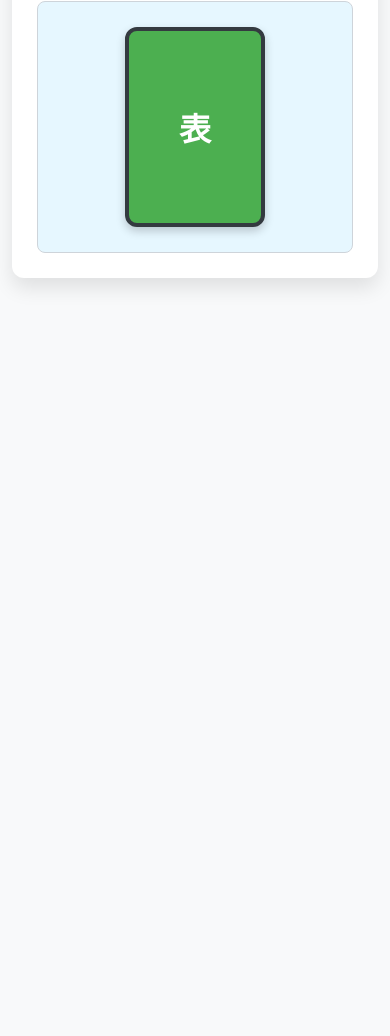
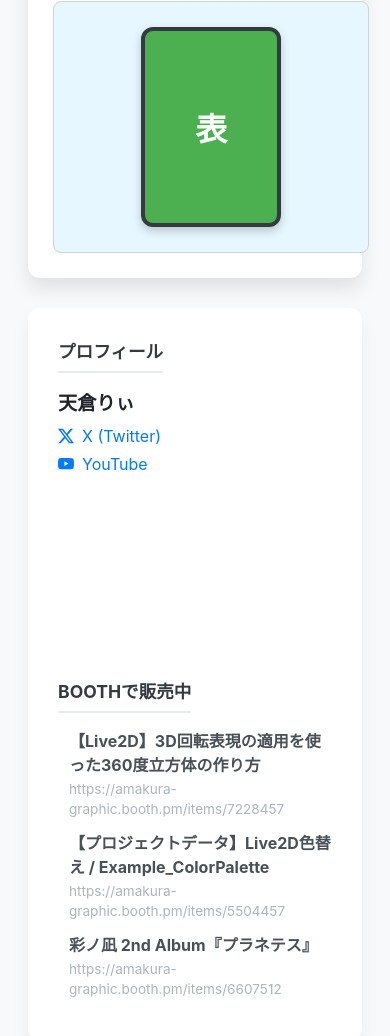
Before and after one commit to AmakuraRili/3axes_simulation, a plain HTML site: page index.html in a window 390 px wide. Shown: the part 878-1914 px from the top of the page. Before the commit the page ends 1184 px from the top, so only its background shows below. Drawn offline with Linux system fonts and the light colour scheme.

Commit message:
Refactor layout and add footer section
Updated layout styles for better responsiveness and added footer section with profile and product links.

```diff
--- a/index.html
+++ b/index.html
@@ -9,23 +9,26 @@
         body {
             font-family: 'Inter', Arial, sans-serif;
             display: flex;
-            justify-content: center;
-            align-items: flex-start;
+            flex-direction: column; /* 変更: 縦並びにする */
+            justify-content: flex-start; /* 変更: 上詰め */
+            align-items: center; /* 変更: 中央揃え */
             min-height: 100vh;
             padding: 20px;
             background-color: #f8f9fa;
+            box-sizing: border-box;
         }
 
         .container {
             display: grid;
             grid-template-columns: 1fr 400px; /* コントロールエリアと情報エリア */
             max-width: 1200px;
-            width: 95%;
+            width: 100%; /* 95%から変更 */
             gap: 30px;
             background-color: white;
             padding: 25px;
             border-radius: 12px;
             box-shadow: 0 10px 20px rgba(0, 0, 0, 0.1);
+            box-sizing: border-box;
         }
 
         /* レスポンシブ対応 */
@@ -39,6 +42,15 @@
             .info-area {
                 padding-top: 20px;
                 border-top: 1px solid #eee;
+            }
+            /* フッターのレスポンシブ */
+            .footer-content {
+                flex-direction: column;
+                gap: 30px;
+            }
+            .footer-section {
+                border-right: none !important;
+                padding-right: 0 !important;
             }
         }
 
@@ -67,10 +79,6 @@
             display: flex;
             align-items: center;
             justify-content: center;
-        }
-        /* ヘッダー行の調整 */
-        .label:nth-child(1), .label:nth-child(2), .label:nth-child(3) {
-             /* grid-column指定はHTML構造に依存するため、汎用的に修正 */
         }
 
         .axis-row {
@@ -142,9 +150,8 @@
         .card-shape {
             width: 140px;
             height: 200px;
-            /* border: 5px solid #343a40; ボーダーは疑似要素に任せるか、残すなら背景透明に */
             border-radius: 12px;
-            background-color: transparent; /* 修正: 白背景を削除して透過に */
+            background-color: transparent;
 
             /* ジンバル風の動的な回転 */
             transition: transform 0.6s cubic-bezier(0.2, 0.8, 0.2, 1); /* イージングを少しリッチに */
@@ -171,18 +178,112 @@
             box-shadow: 0 4px 10px rgba(0,0,0,0.2);
         }
 
-        /* カードの表面 */
         .card-face.front {
             content: '表';
             background-color: #4CAF50; /* 緑色 */
             transform: rotateY(0deg);
         }
 
-        /* カードの裏面 */
         .card-face.back {
             content: '裏';
             background-color: #FF5722; /* 赤色 */
             transform: rotateY(180deg);
+        }
+
+        /* --- フッターのスタイル --- */
+        footer {
+            width: 100%;
+            max-width: 1200px;
+            margin-top: 30px;
+            padding: 30px;
+            background-color: white; /* メインエリアと同じ白背景 */
+            border-radius: 12px;
+            box-shadow: 0 10px 20px rgba(0, 0, 0, 0.05); /* 少し控えめなシャドウ */
+            box-sizing: border-box;
+            color: #495057;
+        }
+
+        .footer-content {
+            display: flex;
+            justify-content: space-between;
+            gap: 40px;
+        }
+
+        .footer-section {
+            flex: 1;
+        }
+
+        .footer-section h4 {
+            margin-top: 0;
+            margin-bottom: 15px;
+            font-size: 1.1em;
+            color: #343a40;
+            border-bottom: 2px solid #e9ecef;
+            padding-bottom: 8px;
+            display: inline-block;
+        }
+
+        .profile-info {
+            display: flex;
+            flex-direction: column;
+            gap: 10px;
+        }
+
+        .profile-name {
+            font-size: 1.2em;
+            font-weight: bold;
+            color: #212529;
+        }
+
+        .profile-links a {
+            display: flex;
+            align-items: center;
+            gap: 8px;
+            color: #007bff;
+            text-decoration: none;
+            margin-bottom: 8px;
+            transition: color 0.2s;
+        }
+
+        .profile-links a:hover {
+            color: #0056b3;
+            text-decoration: underline;
+        }
+
+        .ad-list {
+            list-style: none;
+            padding: 0;
+            margin: 0;
+        }
+
+        .ad-list li {
+            margin-bottom: 12px;
+        }
+
+        .ad-list a {
+            color: #495057;
+            text-decoration: none;
+            display: block;
+            transition: all 0.2s;
+            border-left: 3px solid transparent;
+            padding-left: 8px;
+        }
+
+        .ad-list a:hover {
+            color: #007bff;
+            border-left: 3px solid #007bff;
+            background-color: #f8f9fa;
+        }
+
+        .ad-title {
+            font-weight: bold;
+            display: block;
+            margin-bottom: 2px;
+        }
+
+        .ad-url {
+            font-size: 0.85em;
+            color: #adb5bd;
         }
     </style>
 </head>
@@ -255,6 +356,56 @@
         </div>
     </div>
 
+    <!-- フッターの追加 -->
+    <footer>
+        <div class="footer-content">
+            <div class="footer-section" style="flex: 0 0 300px; border-right: 1px solid #eee; padding-right: 30px;">
+                <h4>プロフィール</h4>
+                <div class="profile-info">
+                    <div class="profile-name">天倉りぃ</div>
+                    <div class="profile-links">
+                        <a href="https://x.com/amakura_rili" target="_blank" rel="noopener noreferrer">
+                            <svg xmlns="http://www.w3.org/2000/svg" width="16" height="16" fill="currentColor" viewBox="0 0 16 16">
+                                <path d="M12.6.75h2.454l-5.36 6.142L16 15.25h-4.937l-3.867-5.07-4.425 5.07H.316l5.733-6.57L0 .75h5.063l3.495 4.633L12.601.75Zm-.86 13.028h1.36L4.323 2.145H2.865l8.875 11.633Z"/>
+                            </svg>
+                            X (Twitter)
+                        </a>
+                        <a href="https://www.youtube.com/@amakura_rili" target="_blank" rel="noopener noreferrer">
+                            <svg xmlns="http://www.w3.org/2000/svg" width="16" height="16" fill="currentColor" viewBox="0 0 16 16">
+                                <path d="M8.051 1.999h.089c.822.003 4.987.033 6.11.335a2.01 2.01 0 0 1 1.415 1.42c.101.38.172.883.22 1.402l.01.104.022.26.008.104c.065.914.073 1.77.074 1.957v.075c-.001.194-.01 1.108-.082 2.06l-.008.105-.009.104c-.05.572-.124 1.14-.235 1.558a2.007 2.007 0 0 1-1.415 1.42c-1.16.312-5.569.334-6.18.335h-.142c-.309 0-1.587-.006-2.927-.052l-.17-.006-.087-.004-.171-.007-.171-.007c-1.11-.049-2.167-.128-2.654-.26a2.007 2.007 0 0 1-1.415-1.419c-.111-.417-.185-.986-.235-1.558L.09 9.82l-.008-.104A31.4 31.4 0 0 1 0 7.68v-.123c.002-.215.01-.958.064-1.778l.007-.103.003-.052.008-.104.022-.26.01-.104c.048-.519.119-1.023.22-1.402a2.007 2.007 0 0 1 1.415-1.42c.487-.13 1.544-.21 2.654-.26l.17-.007.172-.006.086-.003.171-.007A99.788 99.788 0 0 1 7.858 2h.193zM6.4 5.209v4.818l4.157-2.408L6.4 5.209z"/>
+                            </svg>
+                            YouTube
+                        </a>
+                    </div>
+                </div>
+            </div>
+
+            <div class="footer-section">
+                <h4>BOOTHで販売中</h4>
+                <ul class="ad-list">
+                    <li>
+                        <a href="https://amakura-graphic.booth.pm/items/7228457" target="_blank" rel="noopener noreferrer">
+                            <span class="ad-title">【Live2D】3D回転表現の適用を使った360度立方体の作り方</span>
+                            <span class="ad-url">https://amakura-graphic.booth.pm/items/7228457</span>
+                        </a>
+                    </li>
+                    <li>
+                        <a href="https://amakura-graphic.booth.pm/items/5504457" target="_blank" rel="noopener noreferrer">
+                            <span class="ad-title">【プロジェクトデータ】Live2D色替え / Example_ColorPalette</span>
+                            <span class="ad-url">https://amakura-graphic.booth.pm/items/5504457</span>
+                        </a>
+                    </li>
+                    <li>
+                        <a href="https://amakura-graphic.booth.pm/items/6607512" target="_blank" rel="noopener noreferrer">
+                            <span class="ad-title">彩ノ凪 2nd Album『プラネテス』</span>
+                            <span class="ad-url">https://amakura-graphic.booth.pm/items/6607512</span>
+                        </a>
+                    </li>
+                </ul>
+            </div>
+        </div>
+    </footer>
+
     <script>
         document.addEventListener('DOMContentLoaded', () => {
             const xButtons = document.querySelectorAll('.x-btn');
@@ -269,12 +420,9 @@
             let selectedZ = "0";
 
             // 回転アニメーション用の現在角度を保持する変数 (360度ループのために必要)
-            // currentRotX: CSS上のrotateX (UI上のYボタン/縦フリップに対応)
-            // currentRotY: CSS上のrotateY (UI上のXボタン+Zオフセット/横フリップに対応)
             let currentRotX = 0;
             let currentRotY = 0;
             let currentRotZ = 0;
-
 
             // Zの状態に対応する表示内容のマップ
             const Z_MAP = {
@@ -368,7 +516,6 @@
                 currentRotZ = targetRotZ + offsetZ;
 
                 // 2. 最終的な回転角度の決定
-                // 仕様通り：Z軸はX軸（横回転/rotateY）にオフセットを加える
                 const finalRotY = currentRotY + currentRotZ;
 
                 // 3. Transform適用
@@ -396,8 +543,6 @@
 
                 detailText += ` [CSS Rotate: X(Tilt)=${currentRotX}°, Y(Pan)=${finalRotY}°]`;
                 shapeOutput.textContent = detailText;
-
-                // JSでの背景色変更は削除（CSSのカード裏表で色を制御するため）
             }
 
             function setupButtonListeners(buttons, axis) {
```
